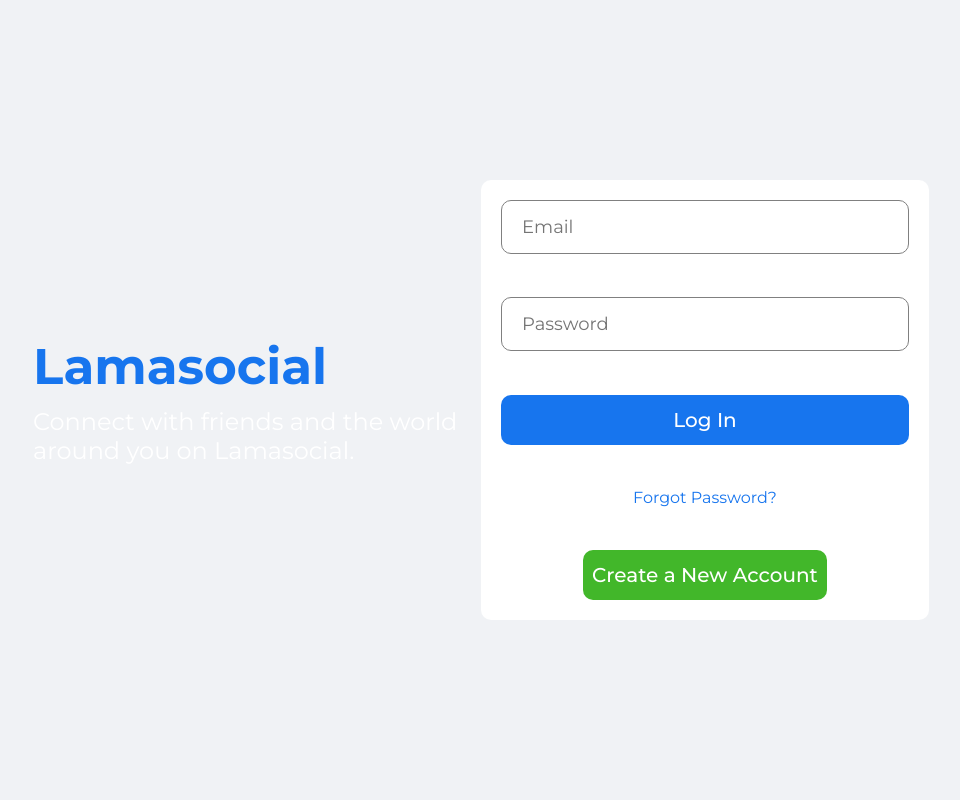
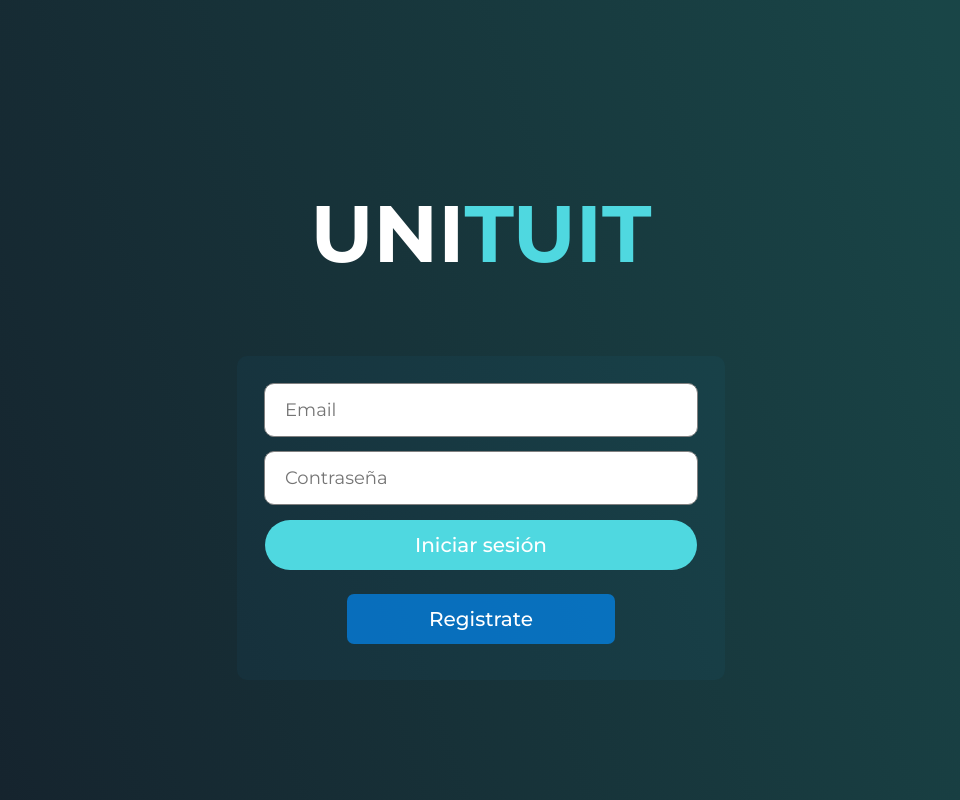
Before and after one commit to Orloxx23/unituit-client, a React (Create React App) app: page / in a window 1280 px wide. Shown: the whole page, without its empty margins (159-1119 px from the left). Built offline with nearby package versions, Linux system fonts and the light colour scheme; no server answers.

Commit message:
diseño register y login

```diff
--- a/src/pages/login/Login.jsx
+++ b/src/pages/login/Login.jsx
@@ -21,10 +21,10 @@ export default function Login() {
     <div className="login">
       <div className="loginWrapper">
         <div className="loginLeft">
-          <h3 className="loginLogo">Lamasocial</h3>
-          <span className="loginDesc">
-            Connect with friends and the world around you on Lamasocial.
-          </span>
+          <div className="containerLoginText">
+          <h3 className="loginLogo">UNI</h3>
+          <h3 className="loginLogo2">TUIT</h3>
+          </div>
         </div>
         <div className="loginRight">
           <form className="loginBox" onSubmit={handleClick}>
@@ -36,7 +36,7 @@ export default function Login() {
               ref={email}
             />
             <input
-              placeholder="Password"
+              placeholder="Contraseña"
               type="password"
               required
               minLength="6"
@@ -47,15 +47,14 @@ export default function Login() {
               {isFetching ? (
                 <CircularProgress color="white" size="20px" />
               ) : (
-                "Log In"
+                "Iniciar sesión"
               )}
             </button>
-            <span className="loginForgot">Forgot Password?</span>
             <button className="loginRegisterButton">
               {isFetching ? (
                 <CircularProgress color="white" size="20px" />
               ) : (
-                "Create a New Account"
+                "Registrate"
               )}
             </button>
           </form>
--- a/src/pages/login/login.css
+++ b/src/pages/login/login.css
@@ -1,7 +1,7 @@
 .login {
   width: 100vw;
   height: 100vh;
-  background-color: #f0f2f5;
+  background: linear-gradient(251.51deg, #194547 12.74%, #15202b 98.57%);
   display: flex;
   align-items: center;
   justify-content: center;
@@ -11,6 +11,7 @@
   width: 70%;
   height: 70%;
   display: flex;
+  flex-direction: column;
 }
 
 .loginLeft,
@@ -21,40 +22,50 @@
   justify-content: center;
 }
 
+.containerLoginText {
+  display: flex;
+  align-items: center;
+  justify-content: center;
+}
+
 .loginLogo {
-  font-size: 50px;
+  font-size: 80px;
   font-weight: 800;
-  color: #1775ee;
+  color: #ffffff;
   margin-bottom: 10px;
 }
 
-.loginDesc {
-  font-size: 24px;
+.loginLogo2 {
+  font-size: 80px;
+  font-weight: 800;
+  color: #4fd8e0;
+  margin-bottom: 10px;
 }
 
-.loginBox{
-    height: 300px;
-    padding: 20px;
-    background-color: white;
-    border-radius: 10px;
+.loginBox {
+  height: 313px;
+  padding: 46px;
+  background: rgba(42, 163, 239, 0.04);
+  border-radius: 30px;
   display: flex;
   flex-direction: column;
   justify-content: space-between;
 }
 
-.loginInput{
+.loginInput {
   height: 50px;
   border-radius: 10px;
   border: 1px solid gray;
   font-size: 18px;
+  color: #000000;
   padding-left: 20px;
 }
 
-.loginInput:focus{
+.loginInput:focus {
   outline: none;
 }
 
-.loginButton{
+.loginButton {
   height: 50px;
   border-radius: 10px;
   border: none;
@@ -65,20 +76,20 @@
   cursor: pointer;
 }
 
-.loginButton:focus{
+.loginButton:focus {
   outline: none;
 }
 
-.loginButton:disabled{
+.loginButton:disabled {
   cursor: not-allowed;
 }
 
-.loginForgot{
+.loginForgot {
   text-align: center;
-    color: #1775ee;
+  color: #ffffff;
 }
 
-.loginRegisterButton{
+.loginRegisterButton {
   width: 60%;
   align-self: center;
   height: 50px;
--- a/src/pages/register/Register.jsx
+++ b/src/pages/register/Register.jsx
@@ -37,15 +37,15 @@ export default function Register() {
     <div className="login">
       <div className="loginWrapper">
         <div className="loginLeft">
-          <h3 className="loginLogo">Lamasocial</h3>
-          <span className="loginDesc">
-            Connect with friends and the world around you on Lamasocial.
-          </span>
+        <div className="containerLoginText">
+          <h3 className="loginLogo">UNI</h3>
+          <h3 className="loginLogo2">TUIT</h3>
+          </div>
         </div>
         <div className="loginRight">
           <form className="loginBox" onSubmit={handleClick}>
             <input
-              placeholder="Username"
+              placeholder="Nombre Usuario"
               required
               ref={username}
               className="loginInput"
@@ -58,7 +58,7 @@ export default function Register() {
               type="email"
             />
             <input
-              placeholder="Password"
+              placeholder="Contraseña"
               required
               ref={password}
               className="loginInput"
@@ -66,16 +66,16 @@ export default function Register() {
               minLength="6"
             />
             <input
-              placeholder="Password Again"
+              placeholder="Repite Contraseña"
               required
               ref={passwordAgain}
               className="loginInput"
               type="password"
             />
             <button className="loginButton" type="submit">
-              Sign Up
+              Registrarse
             </button>
-            <button className="loginRegisterButton">Log into Account</button>
+            <button className="loginRegisterButton">Iniciar sesión</button>
           </form>
         </div>
       </div>
--- a/src/pages/register/register.css
+++ b/src/pages/register/register.css
@@ -11,20 +11,22 @@
   width: 70%;
   height: 70%;
   display: flex;
+  justify-content: center;
 }
 
 .loginLeft,
 .loginRight {
-  flex: 1;
+  flex: 1 1;
   display: flex;
   flex-direction: column;
   justify-content: center;
+  align-items: center;
 }
 
 .loginLogo {
-  font-size: 50px;
+  font-size: 80px;
   font-weight: 800;
-  color: #1775ee;
+  color: #ffffff;
   margin-bottom: 10px;
 }
 
@@ -33,9 +35,10 @@
 }
 
 .loginBox{
-    height: 400px;
+  width: 50%;
+  height: max-content;
   padding: 20px;
-    background-color: white;
+  background: rgba(42, 163, 239, 0.04);
   border-radius: 10px;
   display: flex;
   flex-direction: column;
@@ -44,6 +47,7 @@
 
 .loginInput{
   height: 50px;
+  margin: 7px;
   border-radius: 10px;
   border: 1px solid gray;
   font-size: 18px;
@@ -56,9 +60,10 @@
 
 .loginButton{
   height: 50px;
-    border-radius: 10px;
   border: none;
-    background-color: #1775ee;
+  margin: 8px;
+  background: #4FD8E0;
+  border-radius: 30px;
   color: white;
   font-size: 20px;
   font-weight: 500;
@@ -74,11 +79,18 @@
   width: 60%;
   align-self: center;
   height: 50px;
-    border-radius: 10px;
   border: none;
-    background-color: #42b72a;
+  height: 50px;
+  border: none;
+  background: #008effa6;
+  border-radius: 7px;
   color: white;
   font-size: 20px;
   font-weight: 500;
   cursor: pointer;
+  color: white;
+  font-size: 20px;
+  font-weight: 500;
+  cursor: pointer;
+  margin: 16px;
 }
```
Lines whose indentation alone changed are shown as unchanged.
